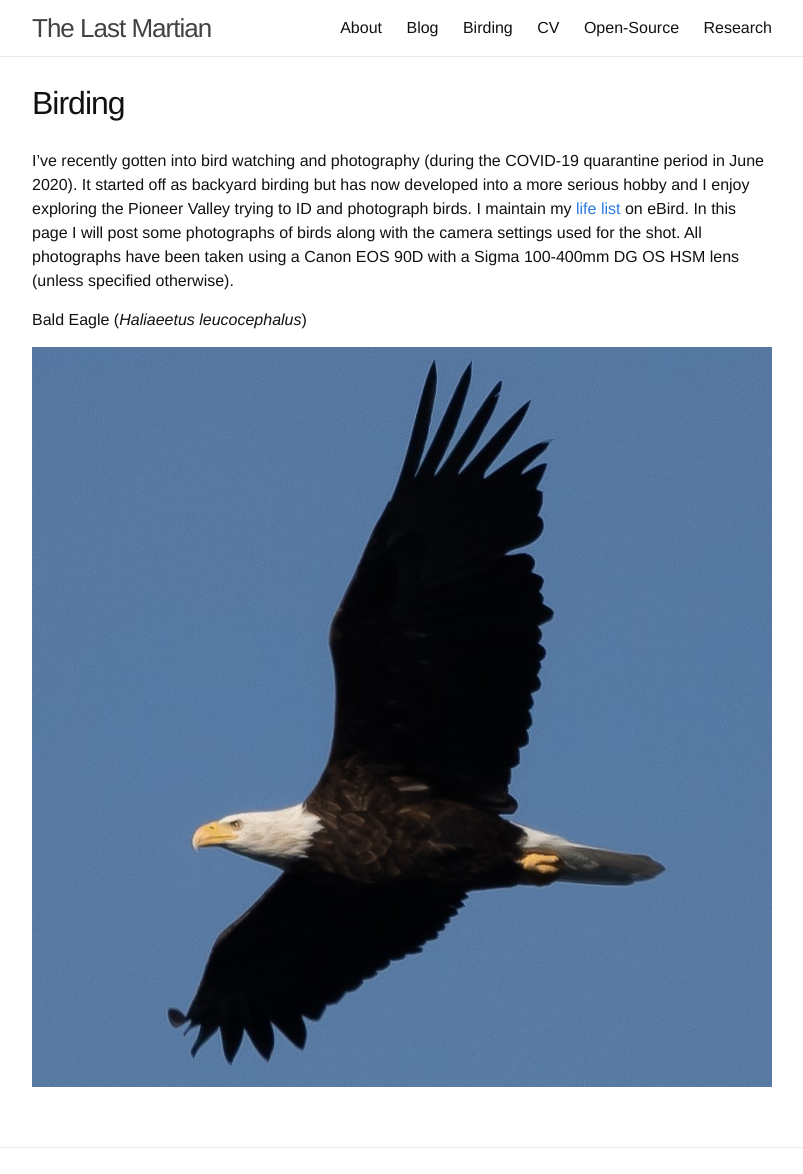
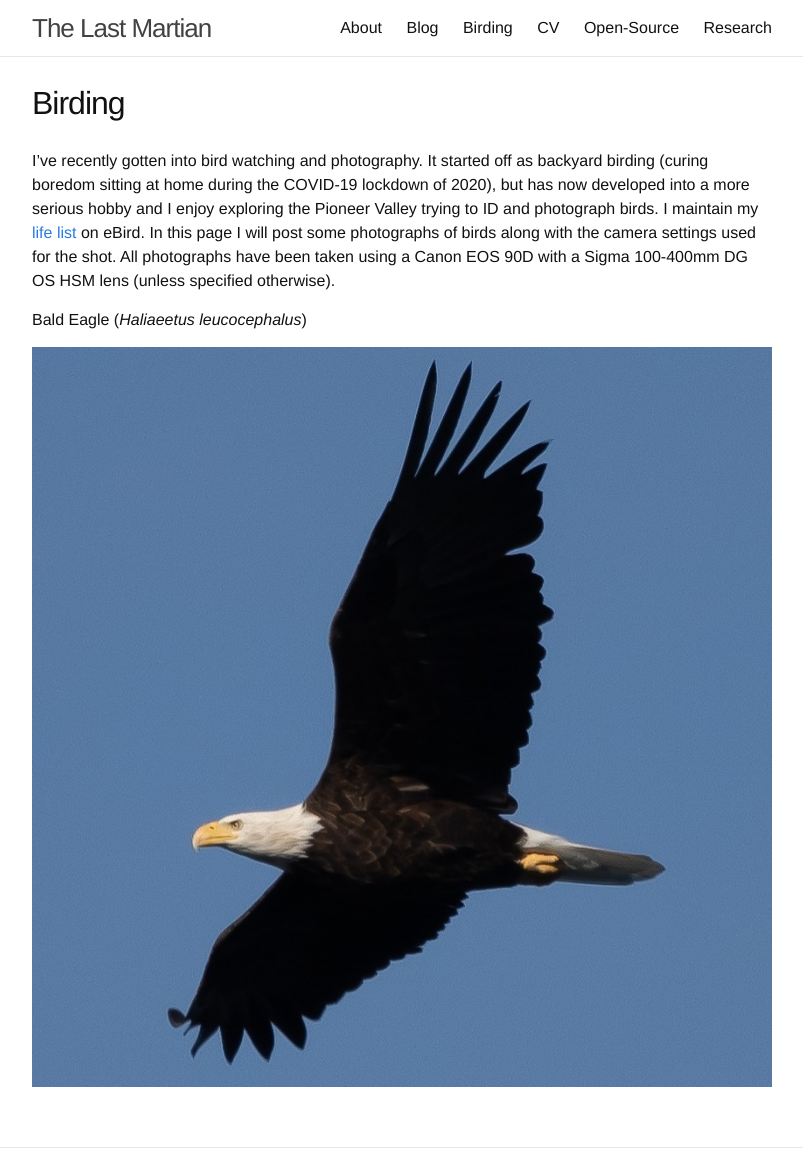
Before and after one commit to martiansideofthemoon/martiansideofthemoon.github.io, a Jekyll site: the page built from _pages/bird_photography.md, in a window 1280 px wide, cut to the strip 0-1174 px from the top of the page. Shown: the whole strip, without its empty margins (238-1041 px from the left). Built offline with Jekyll 4.4.1, drawn with Linux system fonts in a browser that asks for light colours; comment, search, counter and statistics services are not loaded.

```diff
--- a/_pages/bird_photography.md
+++ b/_pages/bird_photography.md
@@ -4,7 +4,7 @@ title: Birding
 permalink: /birding/
 ---
 
-I've recently gotten into bird watching and photography (during the COVID-19 quarantine period in June 2020). It started off as backyard birding but has now developed into a more serious hobby and I enjoy exploring the Pioneer Valley trying to ID and photograph birds. I maintain my [life list](https://ebird.org/profile/MTgwMDY0OQ/world) on eBird. In this page I will post some photographs of birds along with the camera settings used for the shot. All photographs have been taken using a Canon EOS 90D with a Sigma 100-400mm DG OS HSM lens (unless specified otherwise).
+I've recently gotten into bird watching and photography. It started off as backyard birding (curing boredom sitting at home during the COVID-19 lockdown of 2020), but has now developed into a more serious hobby and I enjoy exploring the Pioneer Valley trying to ID and photograph birds. I maintain my [life list](https://ebird.org/profile/MTgwMDY0OQ/world) on eBird. In this page I will post some photographs of birds along with the camera settings used for the shot. All photographs have been taken using a Canon EOS 90D with a Sigma 100-400mm DG OS HSM lens (unless specified otherwise).
 
 <p style="text-align: center;">
 
```
